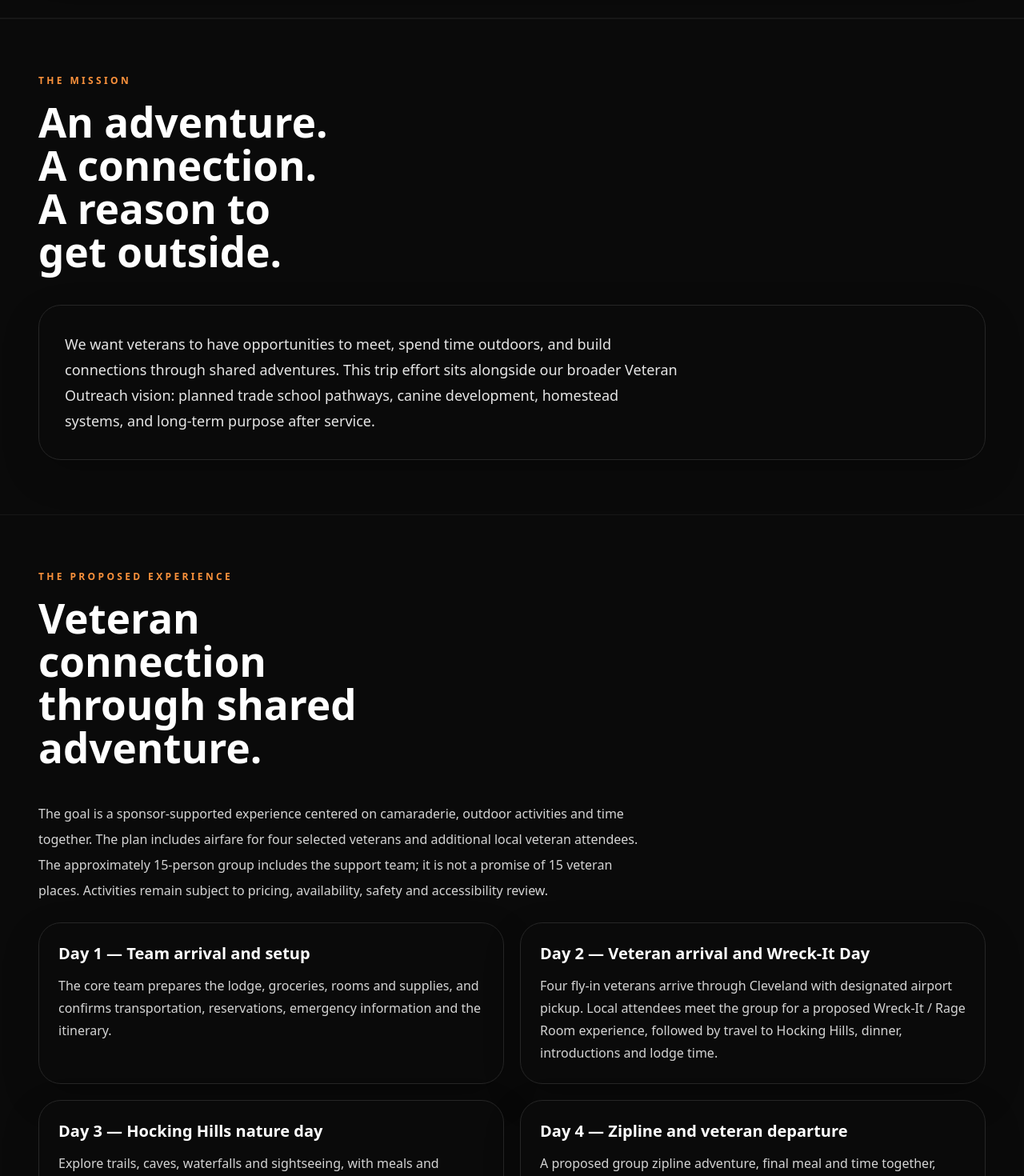
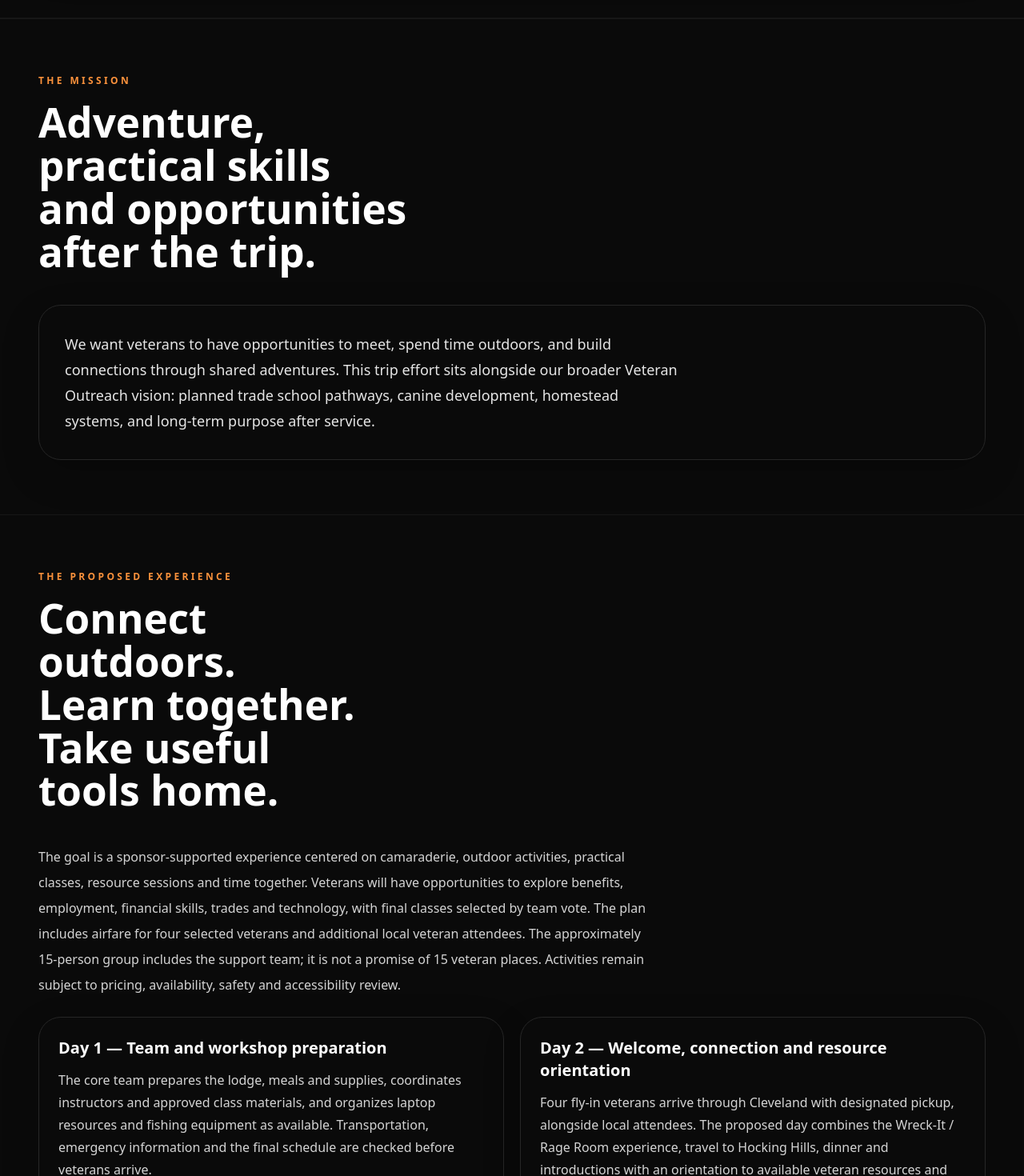
Before and after one commit to HapticVets/das-muller-website, a Next.js app: page /veterans/adventures in a window 1280 px wide. Shown: the part 1700-3170 px from the top of the page at 80% size. Built offline with nearby package versions, Linux system fonts and the light colour scheme.

Commit message:
Include veteran learning and resource kits in itinerary and budget

```diff
--- a/src/app/veterans/adventures/page.tsx
+++ b/src/app/veterans/adventures/page.tsx
@@ -46,7 +46,7 @@ export default function VeteranAdventuresPage() {
         </div>
       </section>
 
-      <VeteranSection eyebrow="The Mission" title="An adventure. A connection. A reason to get outside.">
+      <VeteranSection eyebrow="The Mission" title="Adventure, practical skills and opportunities after the trip.">
         <div className="surface-card p-7 md:p-8">
           <p className="max-w-3xl text-lg leading-8 text-neutral-200">
             We want veterans to have opportunities to meet, spend time outdoors,
@@ -58,10 +58,13 @@ export default function VeteranAdventuresPage() {
         </div>
       </VeteranSection>
 
-      <VeteranSection eyebrow="The Proposed Experience" title="Veteran connection through shared adventure.">
+      <VeteranSection eyebrow="The Proposed Experience" title="Connect outdoors. Learn together. Take useful tools home.">
         <p className="mb-6 max-w-3xl leading-8 text-neutral-300">
           The goal is a sponsor-supported experience centered on camaraderie,
-          outdoor activities and time together. The plan includes airfare for
+          outdoor activities, practical classes, resource sessions and time together.
+          Veterans will have opportunities to explore benefits, employment,
+          financial skills, trades and technology, with final classes selected
+          by team vote. The plan includes airfare for
           four selected veterans and additional local veteran attendees. The
           approximately 15-person group includes the support team; it is not
           a promise of 15 veteran places. Activities remain subject to pricing,
@@ -69,10 +72,10 @@ export default function VeteranAdventuresPage() {
         </p>
         <div className="grid gap-5 md:grid-cols-2">
           {[
-            ['Day 1 — Team arrival and setup', 'The core team prepares the lodge, groceries, rooms and supplies, and confirms transportation, reservations, emergency information and the itinerary.'],
-            ['Day 2 — Veteran arrival and Wreck-It Day', 'Four fly-in veterans arrive through Cleveland with designated airport pickup. Local attendees meet the group for a proposed Wreck-It / Rage Room experience, followed by travel to Hocking Hills, dinner, introductions and lodge time.'],
-            ['Day 3 — Hocking Hills nature day', 'Explore trails, caves, waterfalls and sightseeing, with meals and evening group time at the lodge. Paintball is optional and depends on pricing, timing, available budget and suitability.'],
-            ['Day 4 — Zipline and veteran departure', 'A proposed group zipline adventure, final meal and time together, followed by veteran departures and airport transportation for fly-in attendees.'],
+            ['Day 1 — Team and workshop preparation', 'The core team prepares the lodge, meals and supplies, coordinates instructors and approved class materials, and organizes laptop resources and fishing equipment as available. Transportation, emergency information and the final schedule are checked before veterans arrive.'],
+            ['Day 2 — Welcome, connection and resource orientation', 'Four fly-in veterans arrive through Cleveland with designated pickup, alongside local attendees. The proposed day combines the Wreck-It / Rage Room experience, travel to Hocking Hills, dinner and introductions with an orientation to available veteran resources and the planned classes.'],
+            ['Day 3 — Practical classes and outdoor experiences', 'The proposed schedule makes room for educational workshops and hands-on resource sessions alongside trails, caves, waterfalls and fishing. Potential classes cover benefits, employment and resumes, budgeting, trades, technology, outdoor skills and first aid. Final classes, instructors and timing will be voted on and confirmed. Optional paintball remains subject to budget, timing and suitability.'],
+            ['Day 4 — Resource kits, next steps and departure', 'Alongside a proposed zipline adventure and final meal, the plan includes reviewing what veterans learned, sharing follow-up contacts and helping participants use their take-home resources. Our goal is for each veteran to leave with a resource-loaded laptop and a personal fishing kit, subject to sponsorship and availability. Veteran departures and airport transportation follow.'],
             ['Days 5–7 — Team review and family time', 'After veteran attendees depart, the proposed remaining lodge stay includes team review, veteran feedback, cost and sponsor reporting, future planning and personal/family time. Local core-team families may join. This portion is separate from the veteran activity days.'],
           ].map(([title, text]) => (
             <article key={title} className="surface-card p-6">
@@ -81,6 +84,7 @@ export default function VeteranAdventuresPage() {
             </article>
           ))}
         </div>
+        <p className="mt-6 max-w-3xl rounded-xl border border-amber-500/30 bg-amber-500/5 p-5 leading-7 text-neutral-200">This is a proposed program layout, not a finalized class timetable. The team will vote on the classes and assign someone to organize or teach each approved session. Recreation, learning and take-home resources are all part of the trip’s purpose.</p>
       </VeteranSection>
 
       <VeteranSection eyebrow="Connection. Recreation. Opportunity." title="Practical learning and tools to take home.">
@@ -98,7 +102,9 @@ export default function VeteranAdventuresPage() {
           These preliminary estimates come from the Outreach event outline.
           The target is a ceiling, not a requirement to spend the full amount.
           Current quotes, taxes, insurance, transportation and the final lodging
-          duration must be checked before commitments.
+          duration must be checked before commitments. Laptop kits, fishing
+          kits and workshop costs are now listed below as pending estimates;
+          they have not yet been priced into the original cost subtotal.
         </p>
         <p className="mb-6 max-w-3xl rounded-xl border border-amber-500/30 bg-amber-500/5 p-5 leading-7 text-neutral-200">Frontline Chimney is confirmed as our food sponsor and has committed to covering food for the trip. The food estimate below remains part of the preliminary cost plan; the commitment’s dollar value and payment or delivery details have not yet been reconciled into funding totals.</p>
         <div className="overflow-x-auto rounded-xl border border-neutral-800">
@@ -114,11 +120,15 @@ export default function VeteranAdventuresPage() {
                 ['Event shirts', '$700', 'Event apparel'],
                 ['Fuel / local transport', '$500', 'Personal vehicles, airport pickup and activity travel'],
                 ['Wreck-It Room', '$350', 'Arrival-day group activity'],
+                ['Laptop resource kits', 'To be priced', 'Goal: one laptop per participating veteran with organized benefits, employment, education, budgeting and workshop resources; quantity, equipment, preparation and donated units to be confirmed'],
+                ['Fishing kits', 'To be priced', 'Goal: one rod, reel, tackle and starter kit per participating veteran; final quantity, kit contents and donated equipment to be confirmed'],
+                ['Classes / workshop materials', 'To be priced', 'Materials, instructional support and supplies for classes selected by team vote; instructors and costs to be confirmed'],
               ].map(([category, amount, basis]) => <tr key={category}><th scope="row" className="p-4 font-medium text-white">{category}</th><td className="whitespace-nowrap p-4">{amount}</td><td className="p-4 leading-6">{basis}</td></tr>)}
             </tbody>
             <tfoot className="border-t border-neutral-700 bg-neutral-900 text-white">
-              <tr><th scope="row" className="p-4">Listed estimates</th><td className="p-4">$17,850</td><td className="p-4">Not an expenditure report</td></tr>
-              <tr><th scope="row" className="p-4">Remaining headroom</th><td className="p-4">$2,150</td><td className="p-4">Possible paintball, supplies and contingency; paintball price TBD</td></tr>
+              <tr><th scope="row" className="p-4">Priced items subtotal</th><td className="p-4">$17,850</td><td className="p-4">Excludes unpriced laptop kits, fishing kits and workshops; not an expenditure report</td></tr>
+              <tr><th scope="row" className="p-4">Unallocated headroom before unpriced needs</th><td className="p-4">$2,150</td><td className="p-4">Not confirmed coverage for kits or classes. Reconcile these priorities, optional activities and contingency before approving the final budget.</td></tr>
+              <tr><th scope="row" className="p-4">Complete program cost</th><td className="p-4">Pending</td><td className="p-4">Finalize quantities, quotes and in-kind support for resource kits and approved classes</td></tr>
               <tr><th scope="row" className="p-4">Working ceiling</th><td className="p-4">$20,000</td><td className="p-4">Final spending requires separate approval</td></tr>
             </tfoot>
           </table>
```
